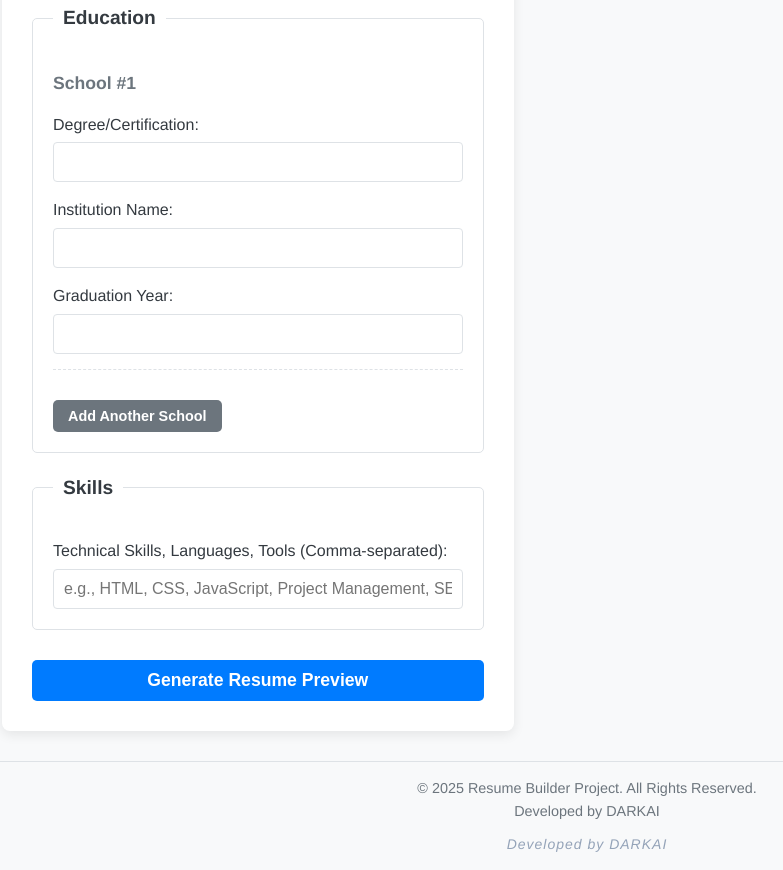
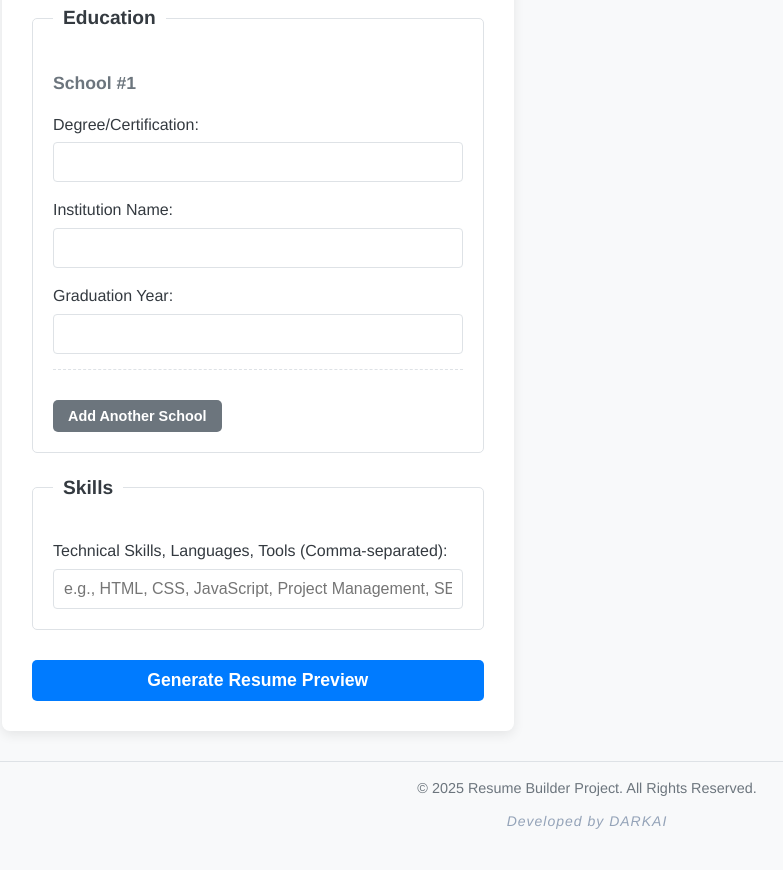
Before and after one commit to ar3776194-commits/ar3776194-commits.github.io, a plain HTML site: page index.html in a window 1280 px wide. Shown: the part 1411-2281 px from the top of the page, without its empty margins (53-836 px from the left). After the commit the page ends 2258 px from the top, so only its background shows below. Drawn offline with Linux system fonts and the light colour scheme.

Commit message:
Update index.html

```diff
--- a/index.html
+++ b/index.html
@@ -121,7 +121,6 @@
 
     <footer role="contentinfo">
         <p>&copy; 2025 Resume Builder Project. All Rights Reserved.</p>
-<p>Developed by DARKAI</p>
 <p class="developer-credit">Developed by DARKAI</p>
     </footer>
    <script src="https://cdnjs.cloudflare.com/ajax/libs/html2pdf.js/0.10.1/html2pdf.bundle.min.js"></script>
```
